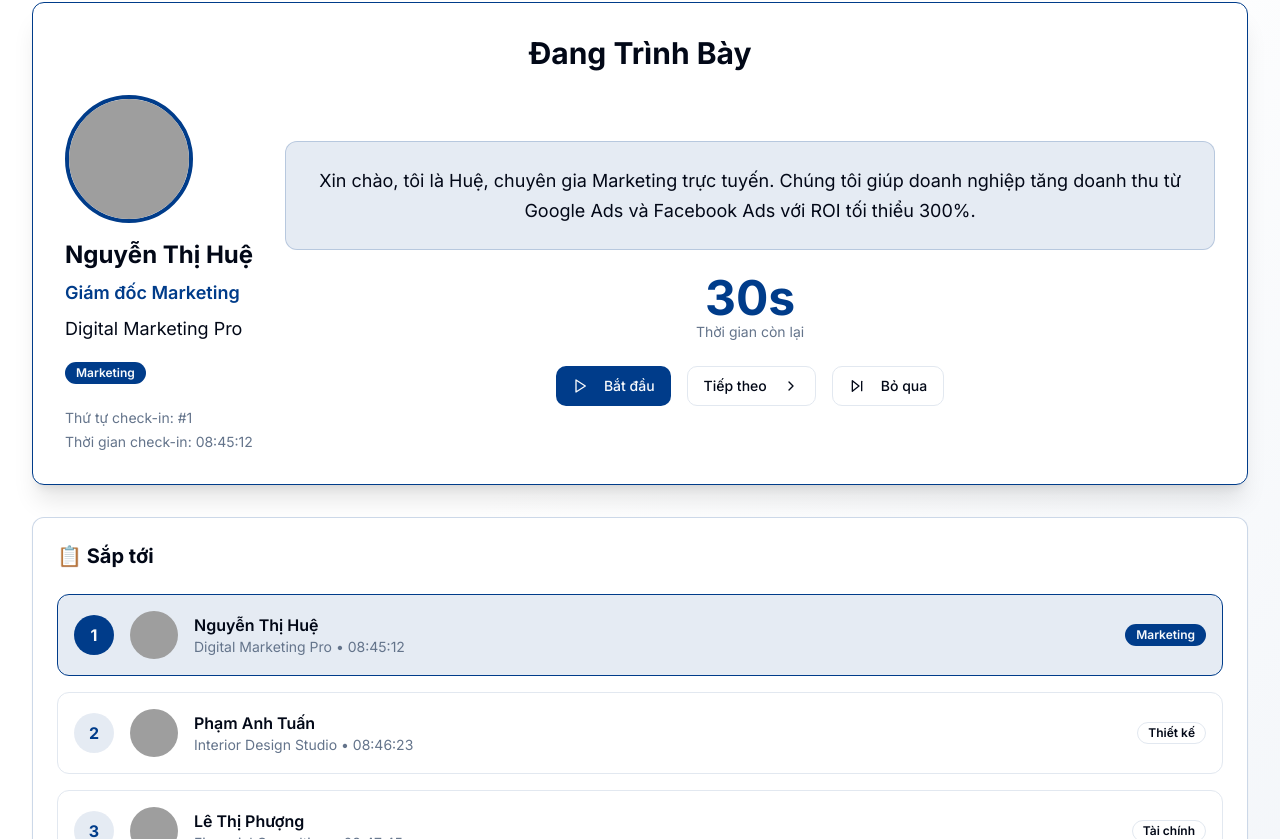
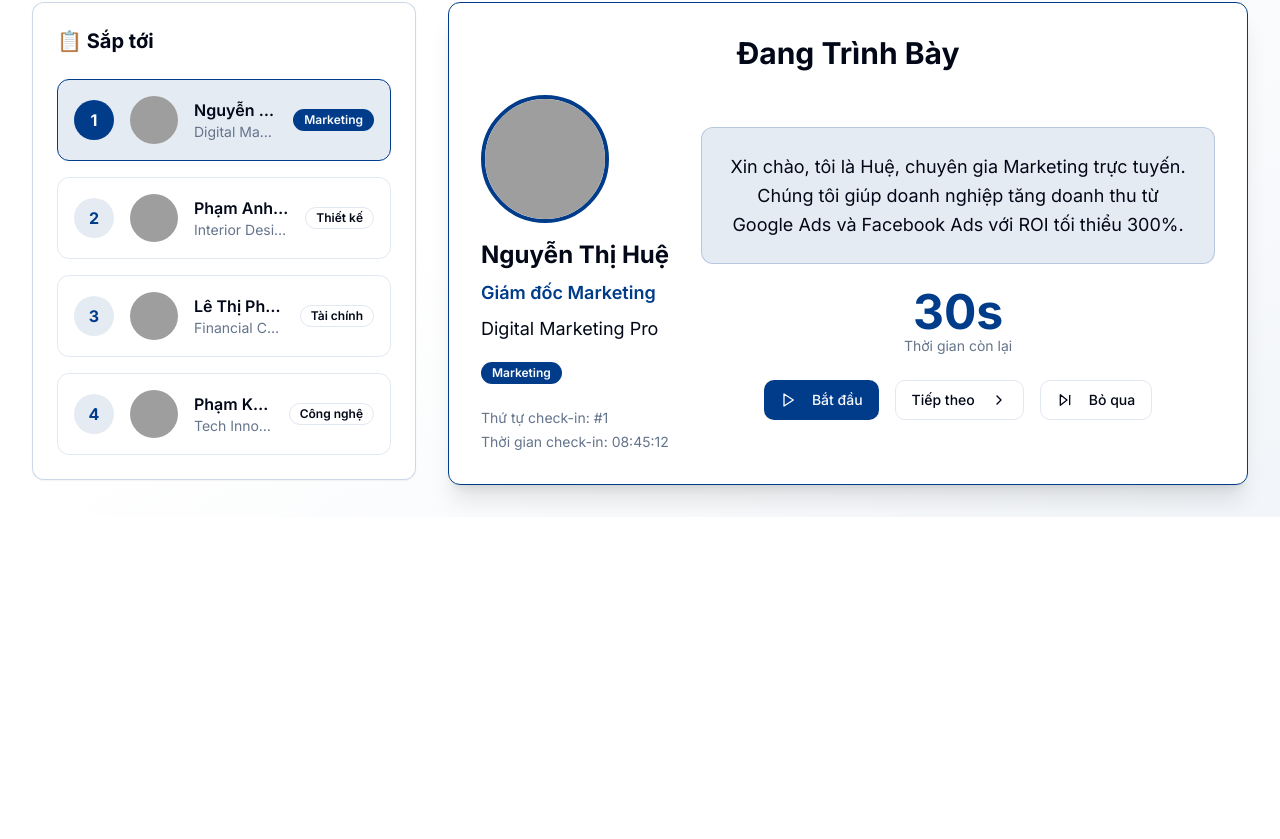
Before and after one commit to lyhoanghaiceobmcgroup/felix-global-nexus-1, a React (Vite) app: page /presentation-30s in a window 1280 px wide. Shown: the part 361-1200 px from the top of the page. After the commit the page ends 878 px from the top, so only its background shows below. Built offline with nearby package versions, Linux system fonts and the light colour scheme; grey boxes are pictures that could not be loaded.

Commit message:
Refactor Presentation30s page layout

```diff
--- a/src/pages/Presentation30s.tsx
+++ b/src/pages/Presentation30s.tsx
@@ -253,9 +253,66 @@ const Presentation30s = () => {
           </CardContent>
         </Card>
 
-        {/* Current Presenter */}
+        {/* Main Layout: Queue List Left, Current Presenter Right */}
+        <div className="grid grid-cols-1 lg:grid-cols-3 gap-8">
+          {/* Queue List - Left Side */}
+          <div className="lg:col-span-1">
+            <Card className="border-primary/20 bg-card sticky top-24">
+              <CardContent className="p-6">
+                <h3 className="text-xl font-bold text-foreground mb-6">
+                  📋 {currentText.upNext}
+                </h3>
+                <div className="space-y-4 max-h-[calc(100vh-200px)] overflow-y-auto">
+                  {checkedInMembers.map((member, index) => (
+                    <div
+                      key={member.id}
+                      className={`flex items-center gap-4 p-4 rounded-lg border transition-all ${
+                        index === currentPresenter
+                          ? 'border-primary bg-primary/10'
+                          : index < currentPresenter
+                          ? 'border-muted bg-muted opacity-50'
+                          : 'border-border bg-background hover:border-primary/50'
+                      }`}
+                    >
+                      <div className="flex-shrink-0">
+                        <div className={`w-10 h-10 rounded-full flex items-center justify-center font-bold ${
+                          index === currentPresenter
+                            ? 'bg-primary text-primary-foreground'
+                            : index < currentPresenter
+                            ? 'bg-muted text-muted-foreground'
+                            : 'bg-primary/10 text-primary'
+                        }`}>
+                          {member.checkInOrder}
+                        </div>
+                      </div>
+                      <Avatar className="w-12 h-12">
+                        <AvatarImage src={member.avatar} />
+                        <AvatarFallback>
+                          {(language === 'vi' ? member.name : member.nameEn)?.charAt(0)}
+                        </AvatarFallback>
+                      </Avatar>
+                      <div className="flex-1 min-w-0">
+                        <h4 className="font-semibold text-foreground truncate">
+                          {language === 'vi' ? member.name : member.nameEn}
+                        </h4>
+                        <p className="text-sm text-muted-foreground truncate">
+                          {language === 'vi' ? member.company : member.companyEn} • {member.checkInTime}
+                        </p>
+                      </div>
+                      <Badge variant={index === currentPresenter ? "default" : index < currentPresenter ? "secondary" : "outline"} className="shrink-0">
+                        {language === 'vi' ? member.industry : member.industryEn}
+                      </Badge>
+                    </div>
+                  ))}
+                </div>
+              </CardContent>
+            </Card>
+          </div>
+
+          {/* Current Presenter - Right Side */}
+          <div className="lg:col-span-2">
             {checkedInMembers.length > 0 && currentPresenter < checkedInMembers.length && (
-          <Card className="border-primary shadow-xl mb-8 bg-card">
+              <Card className="border-primary shadow-xl bg-card">
                 <CardContent className="p-8">
                   <div className="text-center mb-6">
                     <h2 className="text-3xl font-bold text-foreground">
@@ -347,58 +404,8 @@ const Presentation30s = () => {
                 </CardContent>
               </Card>
             )}
-
-        {/* Queue List */}
-        <Card className="border-primary/20 bg-card">
-          <CardContent className="p-6">
-            <h3 className="text-xl font-bold text-foreground mb-6">
-              📋 {currentText.upNext}
-            </h3>
-            <div className="space-y-4">
-              {checkedInMembers.map((member, index) => (
-                <div
-                  key={member.id}
-                  className={`flex items-center gap-4 p-4 rounded-lg border transition-all ${
-                    index === currentPresenter
-                      ? 'border-primary bg-primary/10'
-                      : index < currentPresenter
-                      ? 'border-muted bg-muted opacity-50'
-                      : 'border-border bg-background hover:border-primary/50'
-                  }`}
-                >
-                  <div className="flex-shrink-0">
-                    <div className={`w-10 h-10 rounded-full flex items-center justify-center font-bold ${
-                      index === currentPresenter
-                        ? 'bg-primary text-primary-foreground'
-                        : index < currentPresenter
-                        ? 'bg-muted text-muted-foreground'
-                        : 'bg-primary/10 text-primary'
-                    }`}>
-                      {member.checkInOrder}
           </div>
         </div>
-                  <Avatar className="w-12 h-12">
-                    <AvatarImage src={member.avatar} />
-                    <AvatarFallback>
-                      {(language === 'vi' ? member.name : member.nameEn)?.charAt(0)}
-                    </AvatarFallback>
-                  </Avatar>
-                  <div className="flex-1">
-                    <h4 className="font-semibold text-foreground">
-                      {language === 'vi' ? member.name : member.nameEn}
-                    </h4>
-                    <p className="text-sm text-muted-foreground">
-                      {language === 'vi' ? member.company : member.companyEn} • {member.checkInTime}
-                    </p>
-                  </div>
-                  <Badge variant={index === currentPresenter ? "default" : index < currentPresenter ? "secondary" : "outline"}>
-                    {language === 'vi' ? member.industry : member.industryEn}
-                  </Badge>
-                </div>
-              ))}
-            </div>
-          </CardContent>
-        </Card>
       </main>
     </div>
   );
```
Lines whose indentation alone changed are shown as unchanged.
